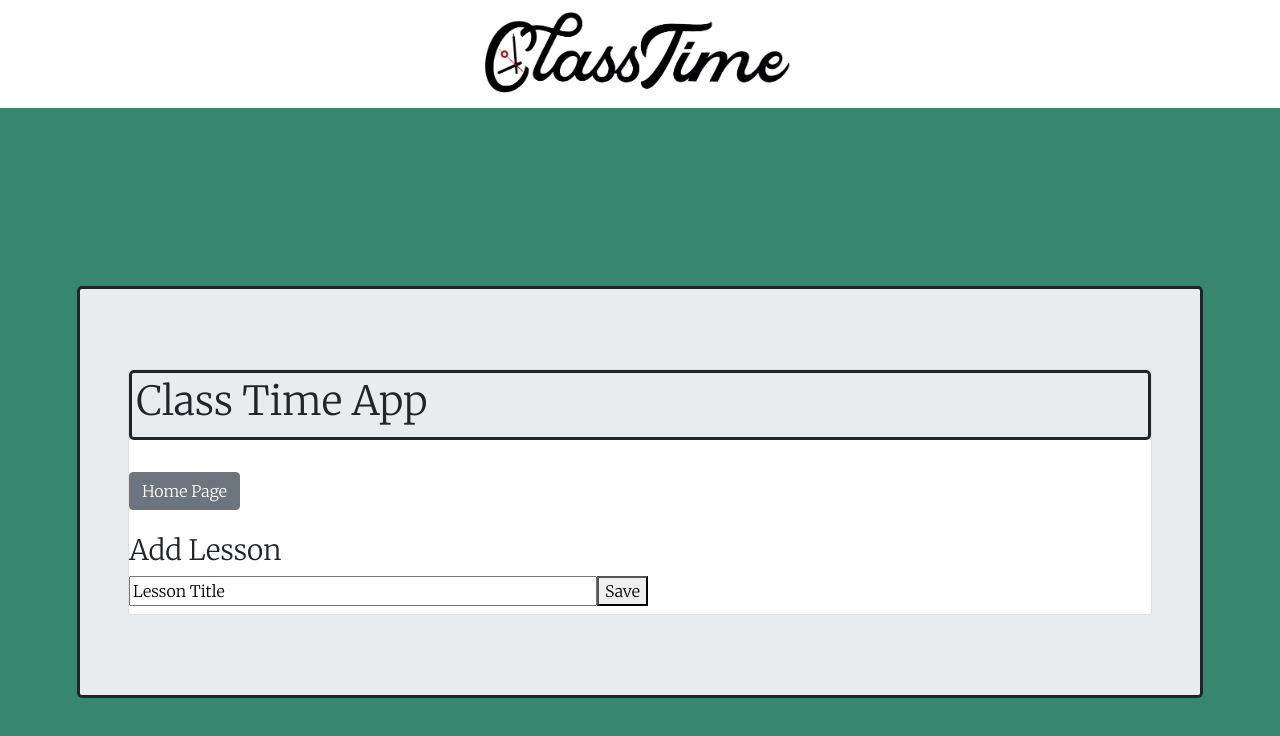
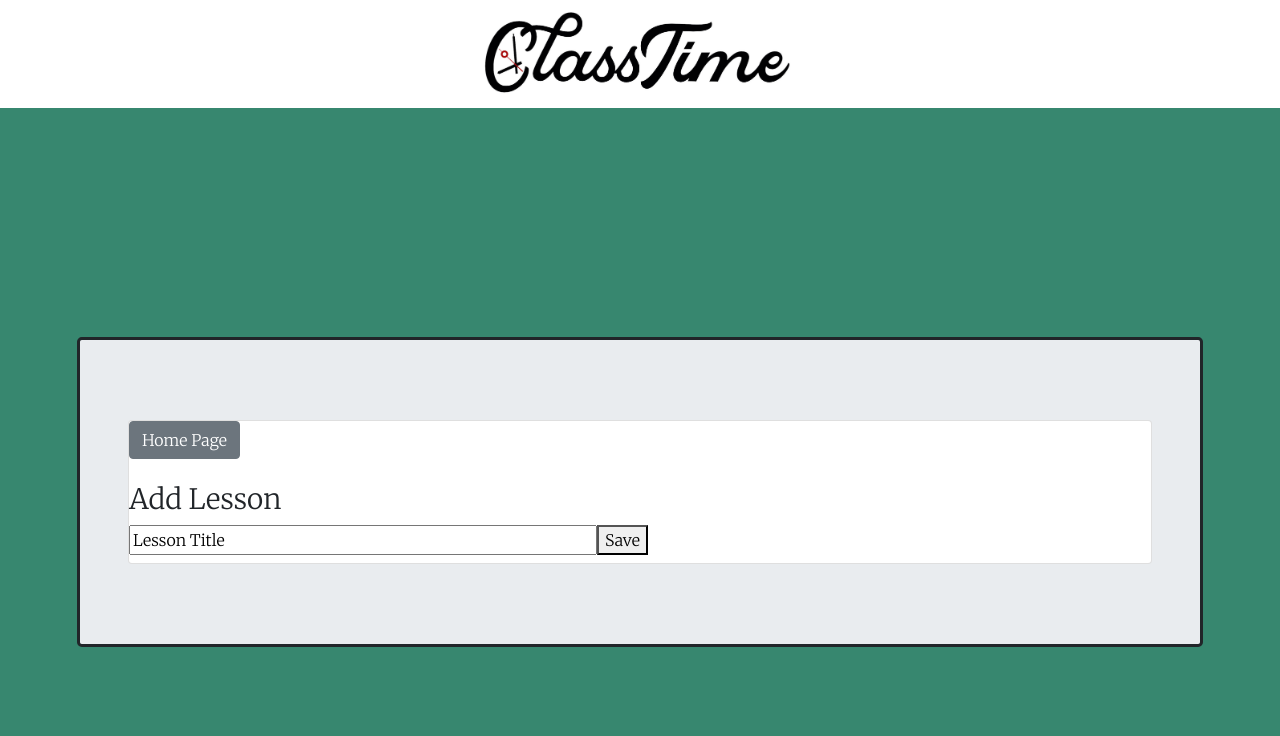
Before and after one commit to johannsp/CWRUBC-Project-3-Team, a React (Create React App) app in the folder client/: page /addlesson in a window 1280 px wide. Shown: the top 736 px of the page. Built offline with nearby package versions, Linux system fonts and the light colour scheme.

Commit message:
Remove obsolete ProgTitle component

```diff
--- a/client/src/pages/add-lesson.js
+++ b/client/src/pages/add-lesson.js
@@ -1,7 +1,6 @@
 import React from "react";
 import { Link } from "react-router-dom";
 import { Container, Button, Card, Col, Row, Jumbotron, InputGroup } from "react-bootstrap";
-import ProgTitle from "../components/prog-title";
 import API from "../utils/databaseLessonAPI";
 
 class AddLesson extends React.Component {
@@ -46,7 +45,6 @@ class AddLesson extends React.Component {
           <Col>
             <Jumbotron>
               <Card className="m-3" style={{ width: "80vw" }}>
-                <ProgTitle />
                 <Link to="/home">
                   <Button variant="secondary">Home Page</Button>
                 </Link>
--- a/client/src/pages/add-topic.js
+++ b/client/src/pages/add-topic.js
@@ -1,7 +1,6 @@
 import React from "react";
 import { Link } from "react-router-dom";
 import { Container, Button, Col, Row, Jumbotron } from "react-bootstrap";
-import ProgTitle from "../components/prog-title";
 import TopicCard from "../components/topic-card";
 import API from "../utils/databaseTopicAPI";
 
@@ -30,7 +29,6 @@ class AddTopic extends React.Component {
       <Container className="d-flex min-vh-100 justify-content-center align-items-center">
         <Row>
           <Col>
-            <ProgTitle />
             <Jumbotron>
               <Link to="/home">
                 <Button variant="secondary">Home Page</Button>
--- a/client/src/pages/homepage.js
+++ b/client/src/pages/homepage.js
@@ -1,7 +1,6 @@
 import React from "react";
 import { Link } from "react-router-dom";
 import { Container, Button, Col, Row, Jumbotron } from "react-bootstrap";
-import ProgTitle from "../components/prog-title";
 import LessonCard from "../components/lesson-card";
 import API from "../utils/databaseLessonAPI";
 
@@ -34,7 +33,6 @@ class HomePage extends React.Component {
             <Jumbotron>
             <Row>
               <Col>
-                <ProgTitle />
                 <Link to="/addlesson">
                   <Button
                     variant="secondary"
--- a/client/src/pages/live-lesson.js
+++ b/client/src/pages/live-lesson.js
@@ -1,7 +1,6 @@
 import React from "react";
 import { Link } from "react-router-dom";
 import { Container, Button, Col, Row, Jumbotron } from "react-bootstrap";
-import ProgTitle from "../components/prog-title";
 import LessonCard from "../components/lesson-card";
 import TopicCard from "../components/topic-card";
 import TimeStatusCard from "../components/time-status-card";
@@ -233,7 +232,6 @@ class LiveLesson extends React.Component {
       <Container className="d-flex">
         <Row>
           <Col>
-            <ProgTitle />
             <Jumbotron>
             <Row>
               <Col>
```
